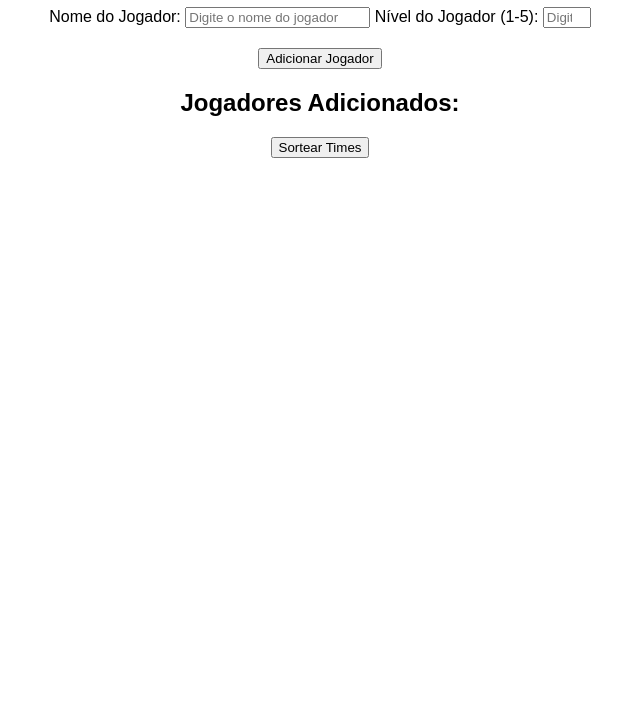
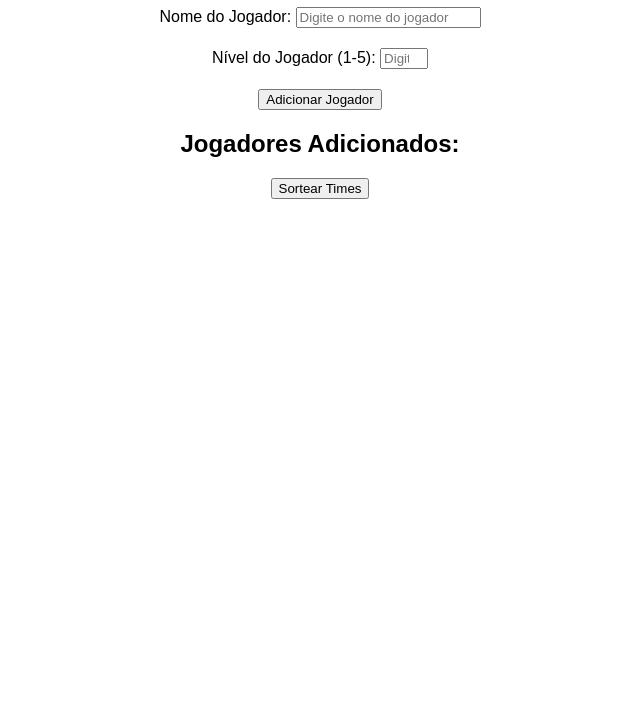
Before and after one commit to matheusbezerraa/Sorteador-de-Times, a plain HTML site: page Sorteador de times/index.html in a window 1280 px wide. Shown: the part 73-800 px from the top of the page, without its empty margins (320-960 px from the left). Drawn offline with Linux system fonts and the light colour scheme.

Commit message:
commit continuação do commit anterior

```diff
--- a/Sorteador de times/index.html
+++ b/Sorteador de times/index.html
@@ -13,13 +13,14 @@
 
     <h1>Sorteio de Times</h1>
 
-    <div>
+    <div class="playerName">
         <label for="playerName">Nome do Jogador:</label>
         <input type="text" id="playerName" placeholder="Digite o nome do jogador">
+    </div>
 
+    <div class="playerLevel">
         <label for="playerLevel">Nível do Jogador (1-5):</label>
         <input type="number" id="playerLevel" min="1" max="5" placeholder="Digite o nível">
-
     </div>
 
     <button class="botaoAdicionar" onclick="addPlayer()">Adicionar Jogador</button>
--- a/Sorteador de times/style.css
+++ b/Sorteador de times/style.css
@@ -12,6 +12,10 @@ body {
     border: 1px solid #333;
     padding: 10px;
     width: 150px;
+}
+
+#playerLevel{
+    margin-top: 20px;
 }
 
 #playersList ol {
```
